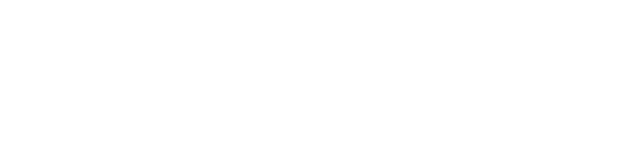
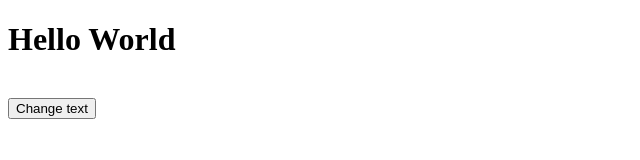
Before and after one commit to sivamohanbabu/javascript, a plain HTML site: page index.html in a window 1280 px wide. Shown: the whole page, without its empty margins (0-640 px from the left). Drawn offline with Linux system fonts and the light colour scheme.

Commit message:
dom text

```diff
--- a/index.html
+++ b/index.html
@@ -4,11 +4,15 @@
   <meta charset="UTF-8">
   <meta name="viewport" content="width=device-width, initial-scale=1.0">
   <title>Document</title>
-
-  <script src="function.js"/>
-
+  <script>
+    function demo(){
+      document.getElementById("name").innerHTML = "Hello Hyderabad"
+    }
+  </script>
 </head>
 <body>
-
+  <h1 id="name"> Hello World</h1>
+  <br>
+  <button onclick="demo()">Change text</button>
 </body>
 </html>
```
